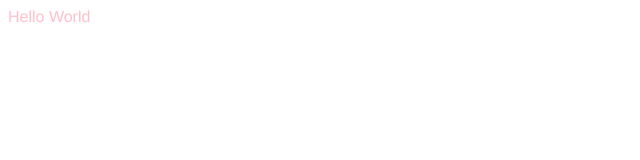
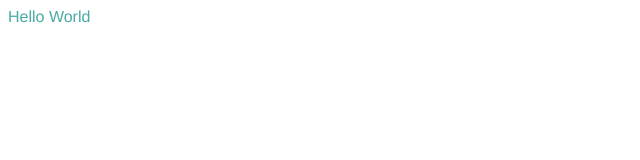
Before and after one commit to dreadsovereign/dreadsovereign.github.io, a plain HTML site: page index.html in a window 1280 px wide. Shown: the whole page, without its empty margins (0-640 px from the left). Drawn offline with Linux system fonts and the light colour scheme.

Commit message:
changed color to teal

```diff
--- a/style.css
+++ b/style.css
@@ -1,4 +1,4 @@
 body {
   font-family: Helvetica;
-  color: pink;
+  color: #4aaaa5;
 }
```
